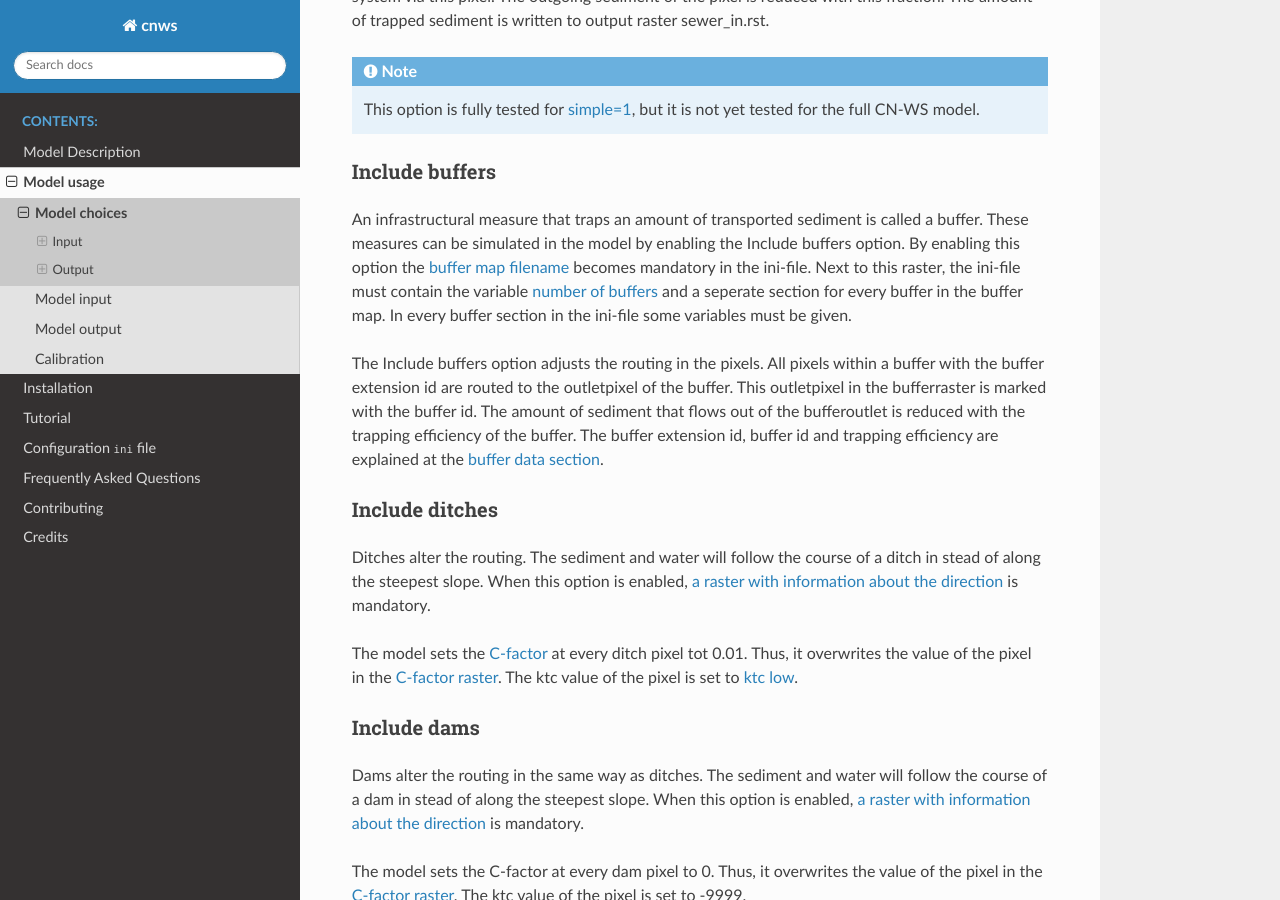
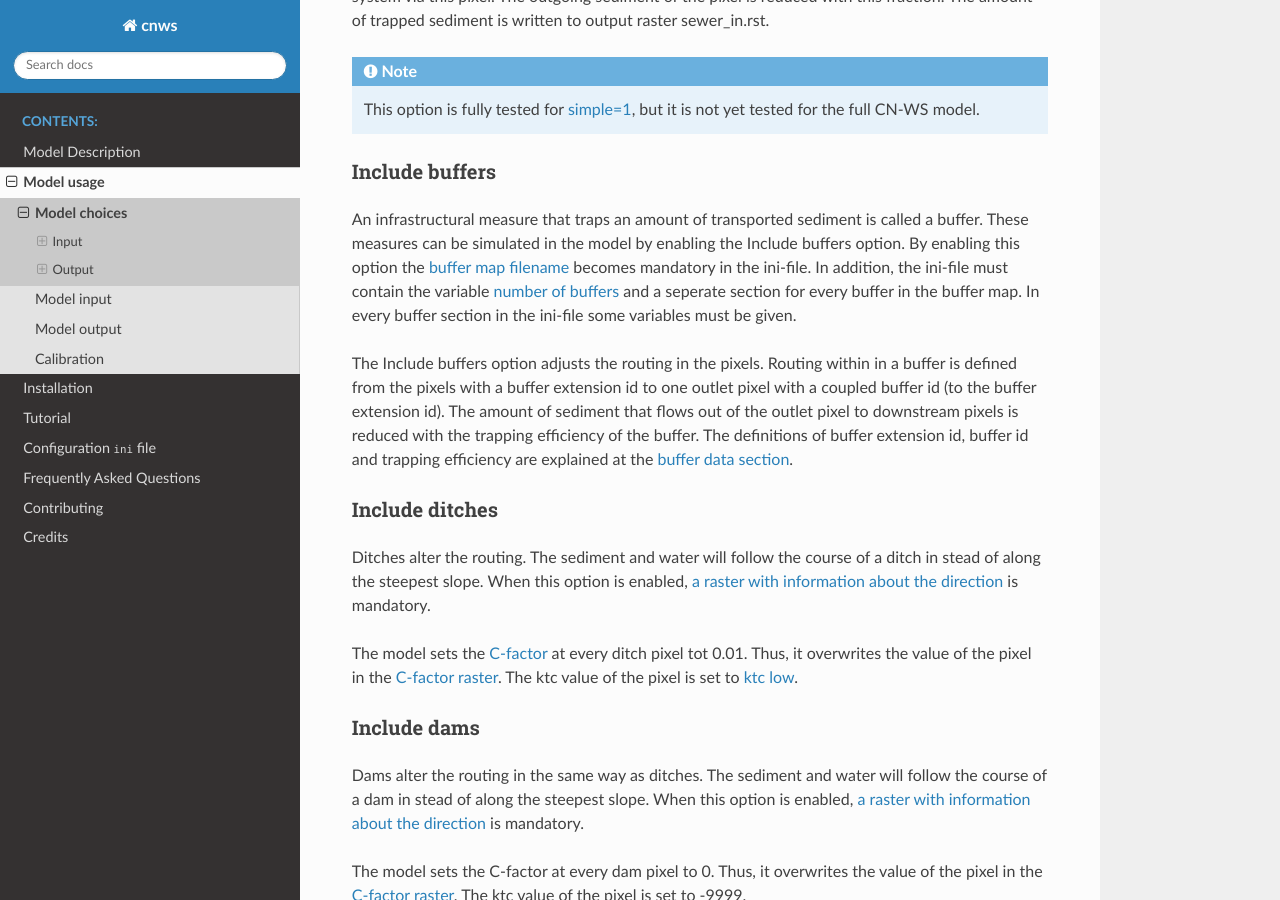
Before and after one commit to watem-sedem/watem-sedem, a Sphinx documentation site: the page built from docs/choices.rst, in a window 1280 px wide and 900 px high, scrolled down 4231 px. Built offline with Sphinx 7.4.7 and the Read the Docs theme 2.0.0, drawn with Linux system fonts in a browser that asks for light colours.

Commit message:
Adjust text according to suggestions of Gobeyn

```diff
--- a/docs/choices.rst
+++ b/docs/choices.rst
@@ -236,17 +236,18 @@ An infrastructural measure that traps an amount of transported sediment is
 called a buffer. These measures can be simulated in the model by enabling
 the Include buffers option. By enabling this option the
 :ref:`buffer map filename <buffermap>` becomes mandatory in the ini-file.
-Next to this raster, the ini-file must contain the variable
+In addition, the ini-file must contain the variable
 :ref:`number of buffers <nrbuffers>` and a seperate section for every buffer
 in the buffer map. In every buffer section in the ini-file some variables must
 be given.
 
-The Include buffers option adjusts the routing in the pixels. All pixels within
-a buffer with the buffer extension id are routed to the outletpixel of the
-buffer. This outletpixel in the bufferraster is marked with the buffer id. The
-amount of sediment that flows out of the bufferoutlet is reduced with the
-trapping efficiency of the buffer. The buffer extension id, buffer id and
-trapping efficiency are explained at the :ref:`buffer data section <bufferdata>`.
+The Include buffers option adjusts the routing in the pixels. Routing within in
+a buffer is defined from the pixels with a buffer extension id to one outlet
+pixel with a coupled buffer id (to the buffer extension id). The
+amount of sediment that flows out of the outlet pixel to downstream pixels is
+reduced with the trapping efficiency of the buffer. The definitions of buffer
+extension id, buffer id and trapping efficiency are explained at the
+:ref:`buffer data section <bufferdata>`.
 
 .. _includeditches:
 
--- a/docs/input.rst
+++ b/docs/input.rst
@@ -587,7 +587,7 @@ Bufferdata
 The inclusion of erosion control buffers is based on input rasters and
 buffer parameters. The generation of the input rasters is described
 :ref:`here <buffermap>`. The buffer parameters must be defined in the
-ini-file when when :ref:`include buffers = 1 <includebuffers>`.
+ini-file when :ref:`include buffers = 1 <includebuffers>`.
 
 .. code-block:: ini
 
```
